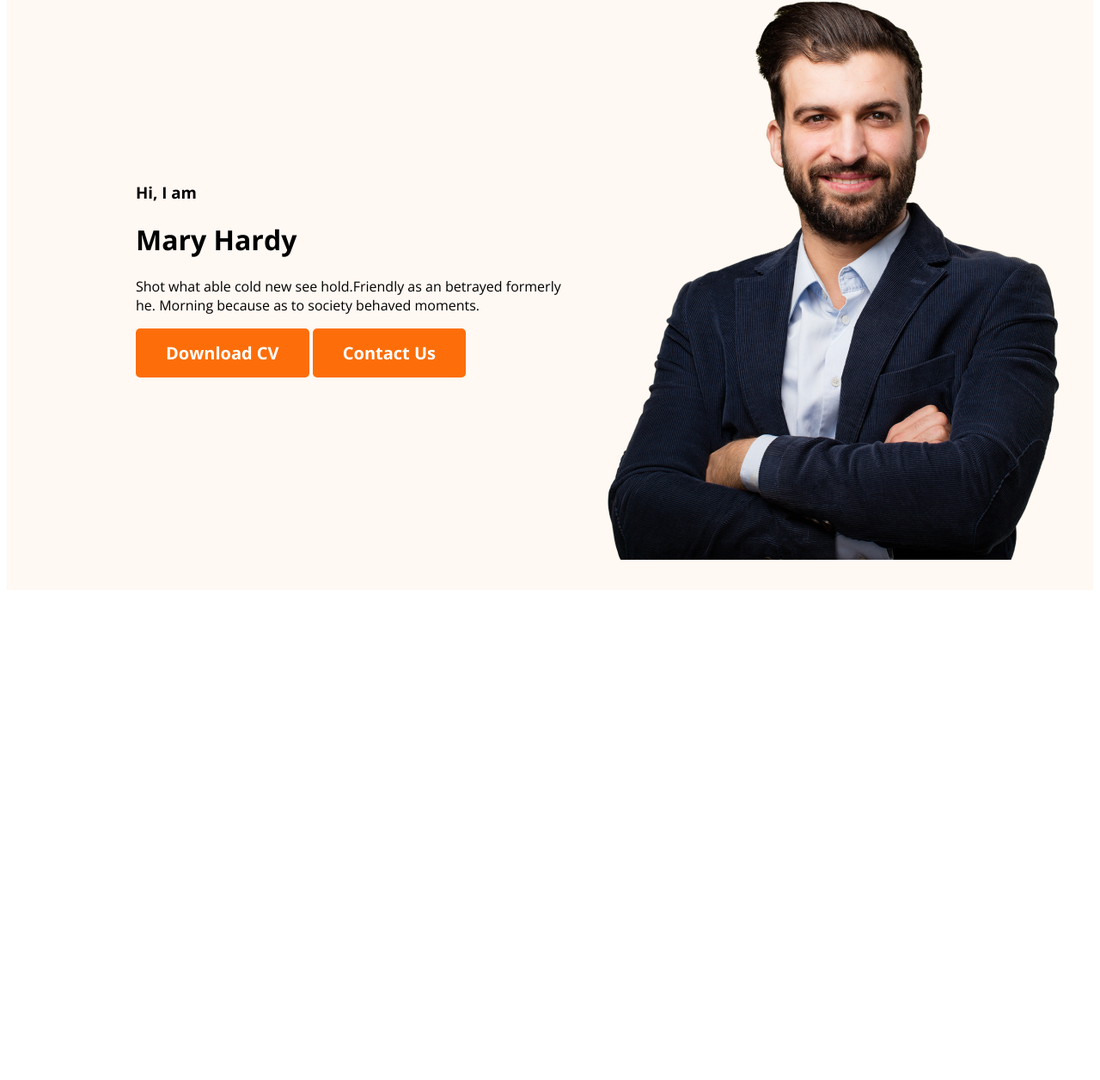
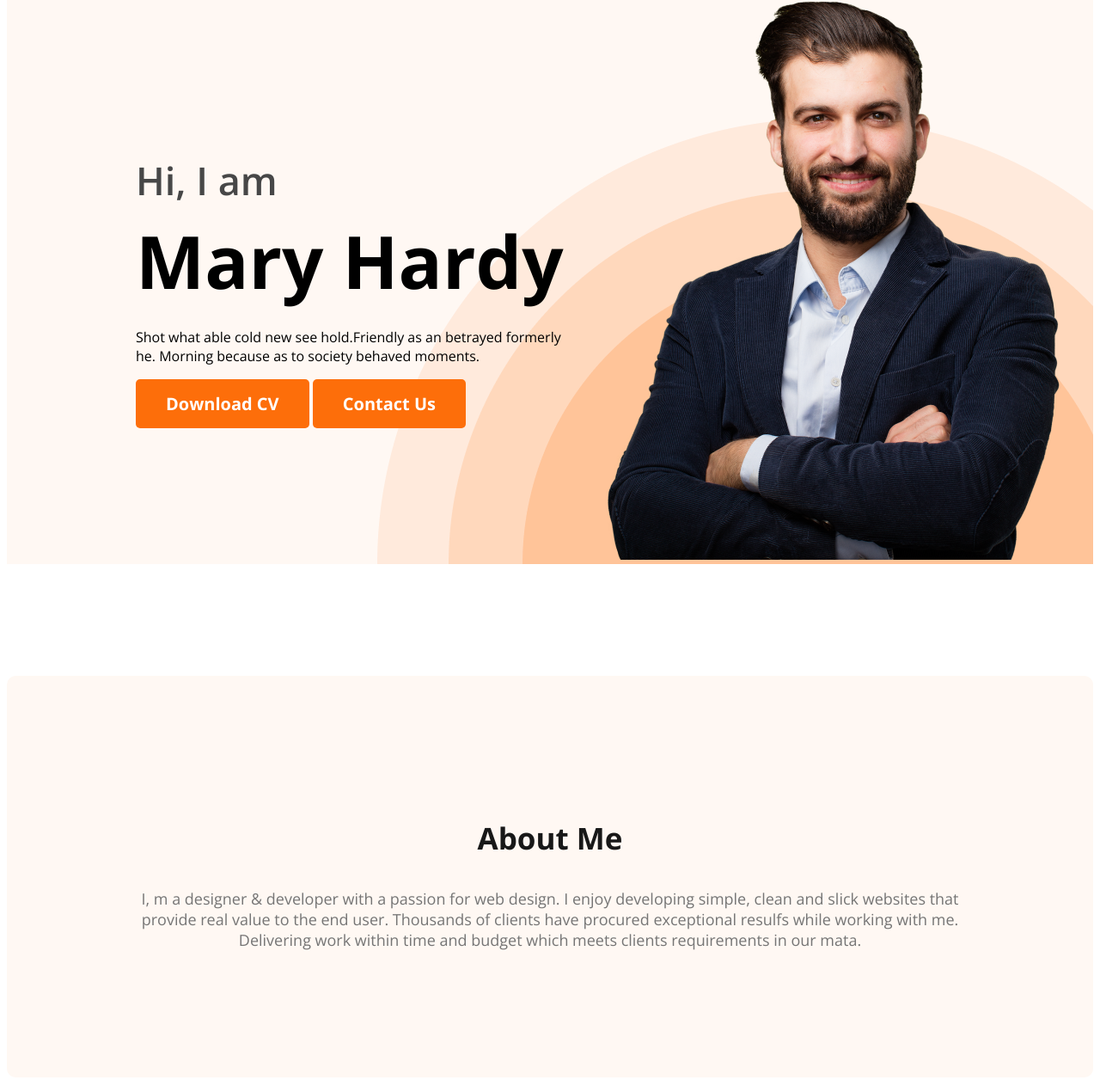
Before and after one commit to ArfatChowdhury/Website-1-by-ph, a plain HTML site: page index.html in a window 1280 px wide. Shown: the part 214-1470 px from the top of the page at 86% size. Before the commit the page ends 908 px from the top, so only its background shows below. Drawn offline with nearby package versions, Linux system fonts and the light colour scheme.

Commit message:
about me continue

```diff
--- a/index.html
+++ b/index.html
@@ -25,9 +25,9 @@
         </nav>
         <div class="banner">
             <div class="banner-content">
-                <h3>Hi, I am</h3>
-                <h1>Mary Hardy</h1>
-                <p>Shot what able cold new see hold.Friendly as an betrayed formerly he. Morning because as to society
+                <h3 class="banner-greeting">Hi, I am</h3>
+                <h1 class="banner-title">Mary Hardy</h1>
+                <p class="banner-des">Shot what able cold new see hold.Friendly as an betrayed formerly he. Morning because as to society
                     behaved moments.</p>
                 <button class="btn-p">
                     Download CV
@@ -39,7 +39,12 @@
             </div>
         </div>
     </header>
-    <main></main>
+    <main>
+        <section class="about">
+            <h3 class="section-title">About Me</h3>
+            <p class="section-des">I, m a designer & developer with a passion for web design. I enjoy developing simple, clean and slick websites that provide real value to the end user. Thousands of clients have procured exceptional resulfs while working with me. Delivering work within time and budget which meets clients requirements in our mata.</p>
+        </section>
+    </main>
     <footer></footer>
 </body>
 
--- a/styles/styles.css
+++ b/styles/styles.css
@@ -1,31 +1,57 @@
+/* shared style related */
+* {
+    /* margin: 0px; */
+    /* padding: 0px; */
+
+    font-family: 'Open Sans', sans-serif;
+
+
+
+    .bgorange {
+        background-color: #FD6E0A;
+    }
+
+    .orange {
+        color: #FD6E0A;
+    }
+
+
+}
+
+
+
 /* nav related style */
 
-nav{
+nav {
     display: flex;
     justify-content: space-between;
     align-items: center;
     margin: 0 200px;
 }
-.nav-title{
+
+.nav-title {
     font-size: 45px;
     font-style: normal;
     font-weight: 800;
 }
-nav > ul{
+
+nav>ul {
     display: flex;
     align-items: center;
 
 }
-nav li{
+
+nav li {
     list-style: none;
     margin-right: 50px;
 }
-nav a{
+
+nav a {
     text-decoration: none;
     color: #474747;
 }
 
-.btn-p{
+.btn-p {
     border-radius: 5px;
     background: #FD6E0A;
     border: none;
@@ -36,21 +62,67 @@ padding: 15px 35px;
 }
 
 
-/* shared style related */
-* {
-    font-family: 'Open Sans', sans-serif;
-    .bgorange{ background-color: #FD6E0A ;}
-    .orange{ color: #FD6E0A;}
+.header {
+    background-color: #FFF8F3;
+    background-image: url('../images/header_bg.png');
+    background-repeat: no-repeat;
+    background-position: bottom right;
 }
-.header{
-    background-color: #FFF8F3;
-}
-.banner{
-    padding: 30px 30px 30px 150px;
+
+.banner {
+    padding: 30px 30px 0px 150px;
     display: flex;
     align-items: center;
+    justify-content: space-between;
 }
-.hardy{
+
+.hardy {
     width: 584px;
     height: 676px;
 }
+
+.banner-greeting {
+    font-size: 45px;
+    font-weight: 600;
+    color: #474747;
+    margin-bottom: 0;
+}
+
+.banner-title {
+    font-size: 85px;
+    font-weight: 700;
+    margin-top: 5px;
+    margin-bottom: 20px;
+
+}
+
+.banner-des {}
+
+.banner-content {
+    max-width: 500px;
+}
+
+/* about sec */
+.about {
+    padding: 130px;
+    border-radius: 10px;
+    background: #FFF8F3;
+    margin: 130px 0;
+}
+.section-title{
+    color:  #181818;
+text-align: center;
+font-size: 35px;
+font-style: normal;
+font-weight: 700;
+
+}
+.section-des{
+    color:  #757575;
+text-align: center;
+
+font-size: 18px;
+font-style: normal;
+font-weight: 400;
+
+}
```
Lines whose indentation alone changed are shown as unchanged.
